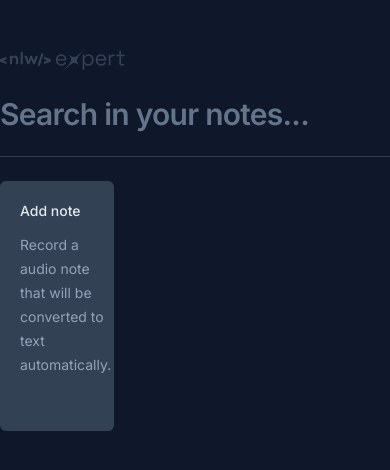
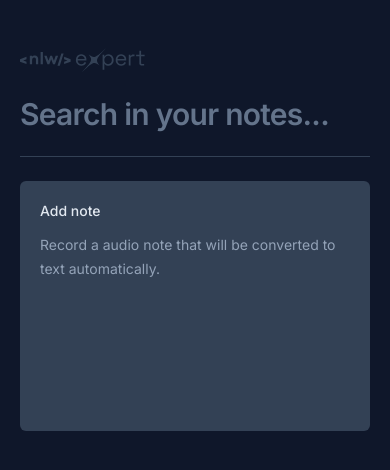
Before and after one commit to arthurrios/nlw-expert-notes, a React (Vite) app: page / in a window 390 px wide. Shown: the top 470 px of the page. Built offline with nearby package versions, Linux system fonts and the light colour scheme.

Commit message:
feat: add responsiveness and delete function

```diff
--- a/src/app.tsx
+++ b/src/app.tsx
@@ -34,6 +34,16 @@
     localStorage.setItem('notes', JSON.stringify(notesArray))
   }
 
+  function onNoteDeleted(id: string) {
+    const notesArray = notes.filter((note) => {
+      return note.id !== id
+    })
+
+    setNotes(notesArray)
+
+    localStorage.setItem('notes', JSON.stringify(notesArray))
+  }
+
   function handleSearch(event: ChangeEvent<HTMLInputElement>) {
     const query = event.target.value
 
@@ -48,7 +58,7 @@
       : notes
 
   return (
-    <div className="mx-auto max-w-6xl my-12 space-y-6">
+    <div className="mx-auto max-w-6xl my-12 space-y-6 px-5">
       <img src={logo} alt="NLW Expert" />
       <form className="w-full">
         <input
@@ -61,10 +71,12 @@
 
       <div className="h-px bg-slate-700" />
 
-      <div className="grid grid-cols-3 gap-6 auto-rows-[250px]">
+      <div className="grid grid-cols-1 md:grid-cols-2 lg:grid-cols-3 gap-6 auto-rows-[250px]">
         <NewNoteCard onNoteCreated={onNoteCreated} />
         {filteredNotes.map((note) => {
-          return <NoteCard key={note.id} note={note} />
+          return (
+            <NoteCard key={note.id} note={note} onNoteDeleted={onNoteDeleted} />
+          )
         })}
       </div>
     </div>
--- a/src/components/new-note-card.tsx
+++ b/src/components/new-note-card.tsx
@@ -93,7 +93,7 @@
 
       <Dialog.Portal>
         <Dialog.Overlay className="inset-0 fixed bg-black/50" />
-        <Dialog.Content className="fixed overflow-hidden left-1/2 top-1/2 -translate-x-1/2 -translate-y-1/2 max-w-[640px] w-full h-[60vh] bg-slate-700 rounded-md flex flex-col outline-none">
+        <Dialog.Content className="fixed overflow-hidden inset-0 md:inset-auto md:left-1/2 md:top-1/2 md:-translate-x-1/2 md:-translate-y-1/2 md:max-w-[640px] w-full md:h-[60vh] bg-slate-700 md:rounded-md flex flex-col outline-none">
           <Dialog.Close className="absolute top-0 right-0 bg-slate-800 p-1.5 text-slate-400 hover:text-slate-100">
             <X className="size-5" />
           </Dialog.Close>
--- a/src/components/note-card.tsx
+++ b/src/components/note-card.tsx
@@ -5,12 +5,14 @@
 
 interface NoteCardProps {
   note: {
+    id: string
     date: Date
     content: string
   }
+  onNoteDeleted: (id: string) => void
 }
 
-export function NoteCard({ note }: NoteCardProps) {
+export function NoteCard({ note, onNoteDeleted }: NoteCardProps) {
   return (
     <Dialog.Root>
       <Dialog.Trigger className="rounded-md bg-slate-800 p-5 text-left flex flex-col gap-3 overflow-hidden relative outline-none hover:ring-2 hover:ring-slate-600 focus-visible:ring-2 focus-visible:ring-lime-400">
@@ -27,7 +29,7 @@
 
       <Dialog.Portal>
         <Dialog.Overlay className="inset-0 fixed bg-black/50" />
-        <Dialog.Content className="fixed left-1/2 top-1/2 -translate-x-1/2 -translate-y-1/2 max-w-[640px] w-full h-[60vh] bg-slate-700 rounded-md flex flex-col outline-none">
+        <Dialog.Content className="fixed overflow-hidden inset-0 md:inset-auto md:left-1/2 md:top-1/2 md:-translate-x-1/2 md:-translate-y-1/2 md:max-w-[640px] w-full md:h-[60vh] bg-slate-700 md:rounded-md flex flex-col outline-none">
           <Dialog.Close className="absolute top-0 right-0 bg-slate-800 p-1.5 text-slate-400 hover:text-slate-100">
             <X className="size-5" />
           </Dialog.Close>
@@ -43,6 +45,7 @@
 
           <button
             type="button"
+            onClick={() => onNoteDeleted(note.id)}
             className="w-full bg-slate-800 py-4 text-center text-sm text-slate-300 outline-none font-medium group"
           >
             Do you wish{' '}
```
